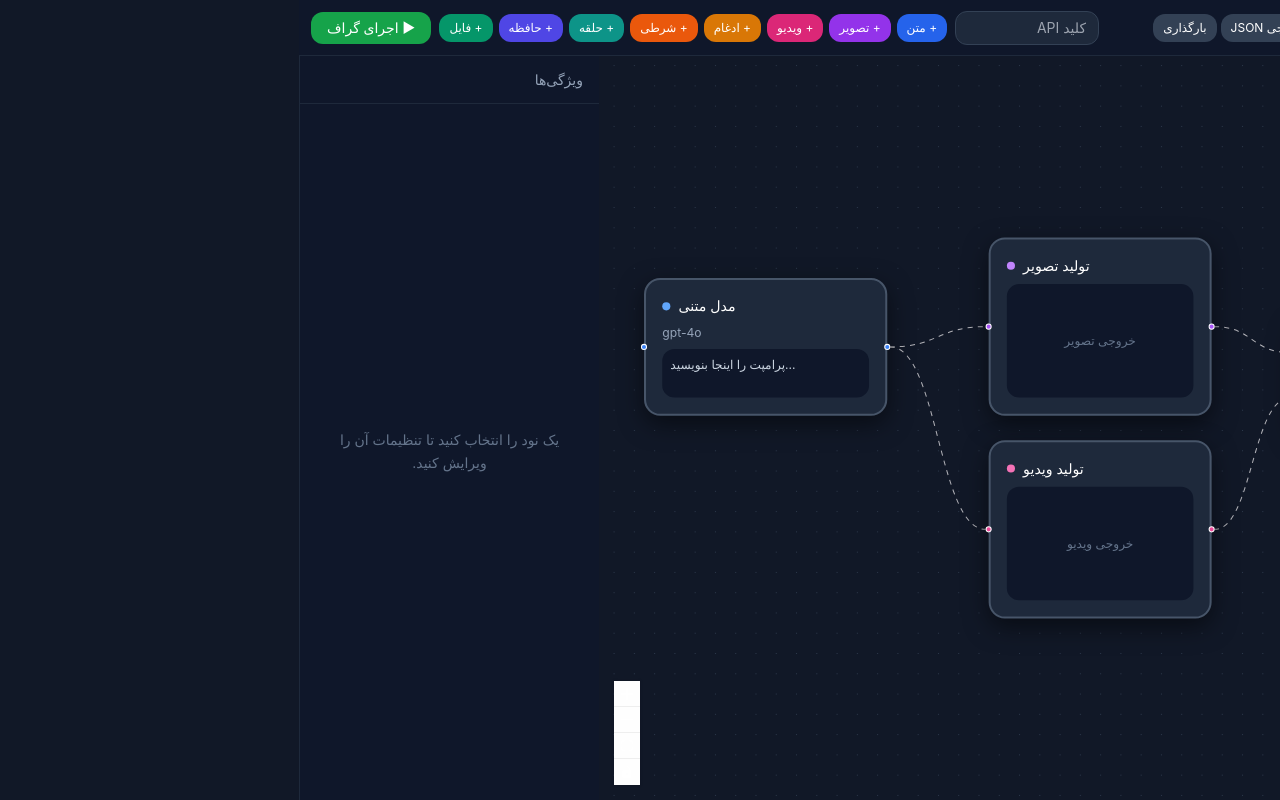
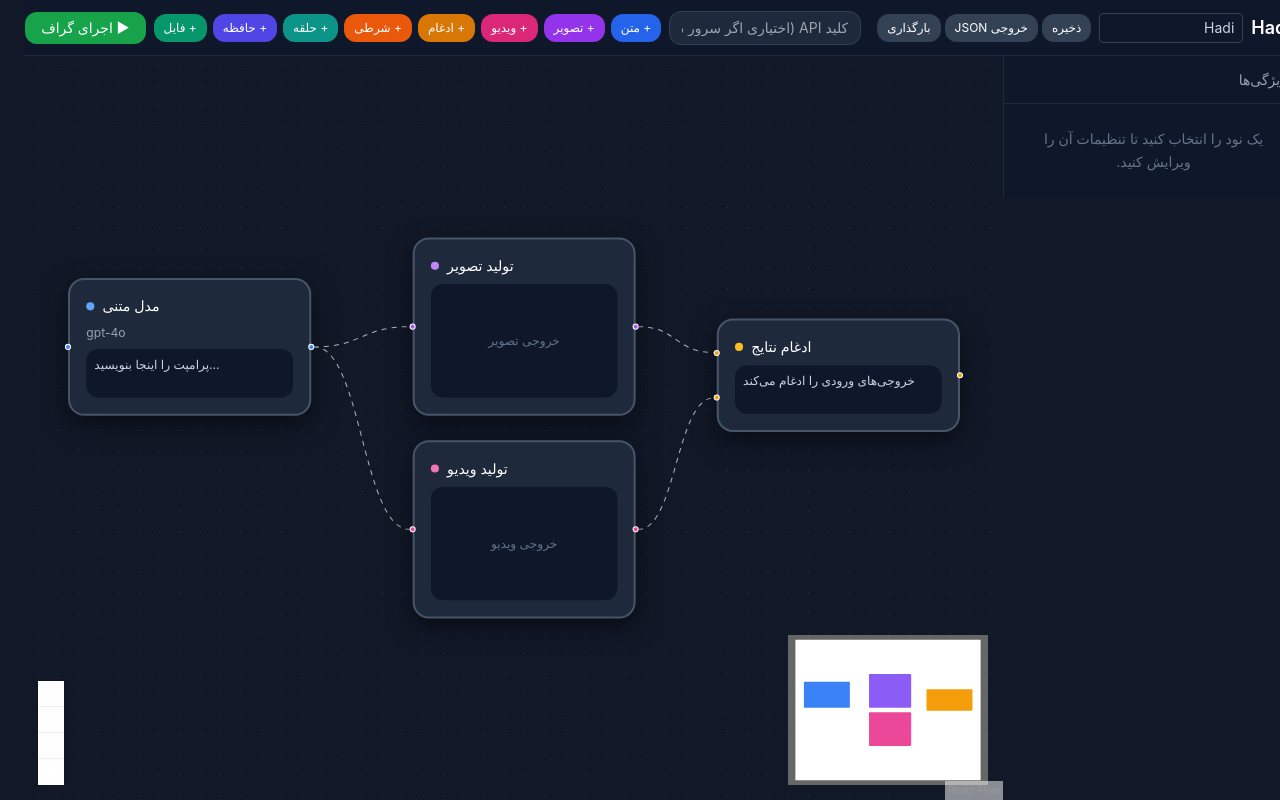
Before and after one commit to hamid19951995/hadi-canvas, a React (Vite) app: page / in a window 1280 px wide. Built offline with nearby package versions, Linux system fonts and the light colour scheme; the HTML template or start-up script is replaced by a standard one.

Commit message:
fix: RTL layout — keep properties panel on the right

```diff
--- a/src/App.tsx
+++ b/src/App.tsx
@@ -69,10 +69,7 @@ export default function App() {
   }, [loadFromStorage])
 
   const runGraph = useCallback(async () => {
-    if (!apiKey) {
-      alert('لطفاً کلید API را وارد کنید')
-      return
-    }
+    // apiKey optional when server has HADI_API_KEY
     if (!nodes.length) {
       alert('نودی برای اجرا وجود ندارد')
       return
@@ -103,13 +100,8 @@ export default function App() {
     alert('پروژه در مرورگر ذخیره شد')
   }
 
-  const handleExport = () => {
-    saveProject(true)
-  }
-
-  const handleImportClick = () => {
-    fileInputRef.current?.click()
-  }
+  const handleExport = () => saveProject(true)
+  const handleImportClick = () => fileInputRef.current?.click()
 
   const handleFileChange = async (e: React.ChangeEvent<HTMLInputElement>) => {
     const file = e.target.files?.[0]
@@ -130,7 +122,7 @@ export default function App() {
   })
 
   return (
-    <div className="w-screen h-screen bg-[#111827] flex flex-col">
+    <div className="w-screen h-screen bg-[#111827] flex flex-col" dir="rtl">
       <div className="h-14 bg-[#0f172a] border-b border-slate-800 flex items-center px-3 gap-2 shrink-0 overflow-x-auto">
         <span className="text-white font-semibold text-lg shrink-0">Hadi</span>
 
@@ -145,23 +137,17 @@ export default function App() {
           <button onClick={handleSave} className="bg-slate-700 hover:bg-slate-600 text-white text-xs px-2.5 py-1.5 rounded-lg">ذخیره</button>
           <button onClick={handleExport} className="bg-slate-700 hover:bg-slate-600 text-white text-xs px-2.5 py-1.5 rounded-lg">خروجی JSON</button>
           <button onClick={handleImportClick} className="bg-slate-700 hover:bg-slate-600 text-white text-xs px-2.5 py-1.5 rounded-lg">بارگذاری</button>
-          <input
-            ref={fileInputRef}
-            type="file"
-            accept=".json,.hadi.json,application/json"
-            className="hidden"
-            onChange={handleFileChange}
-          />
+          <input ref={fileInputRef} type="file" accept=".json,.hadi.json,application/json" className="hidden" onChange={handleFileChange} />
         </div>
 
         <div className="flex-1" />
 
         <input
           type="password"
-          placeholder="کلید API"
+          placeholder="کلید API (اختیاری اگر سرور دارد)"
           value={apiKey}
           onChange={(e) => setApiKey(e.target.value)}
-          className="bg-slate-800 text-white text-sm rounded-lg px-3 py-1.5 w-36 border border-slate-700 focus:outline-none focus:border-blue-500 shrink-0"
+          className="bg-slate-800 text-white text-sm rounded-lg px-3 py-1.5 w-48 border border-slate-700 focus:outline-none focus:border-blue-500 shrink-0"
         />
 
         <div className="flex gap-1.5 shrink-0">
@@ -184,7 +170,8 @@ export default function App() {
         </button>
       </div>
 
-      <div className="flex-1 flex min-h-0">
+      {/* LTR shell so panel stays on the physical right */}
+      <div className="flex-1 flex min-h-0" dir="ltr">
         <div className="flex-1 min-w-0">
           <ReactFlow
             nodes={nodes}
@@ -207,7 +194,9 @@ export default function App() {
           </ReactFlow>
         </div>
 
-        <PropertiesPanel />
+        <div dir="rtl">
+          <PropertiesPanel />
+        </div>
       </div>
     </div>
   )
```
